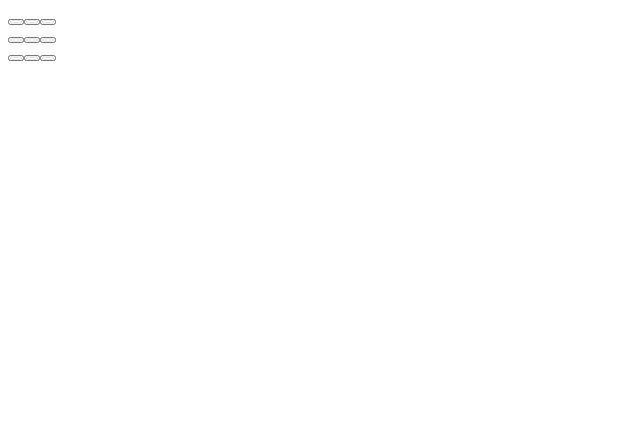
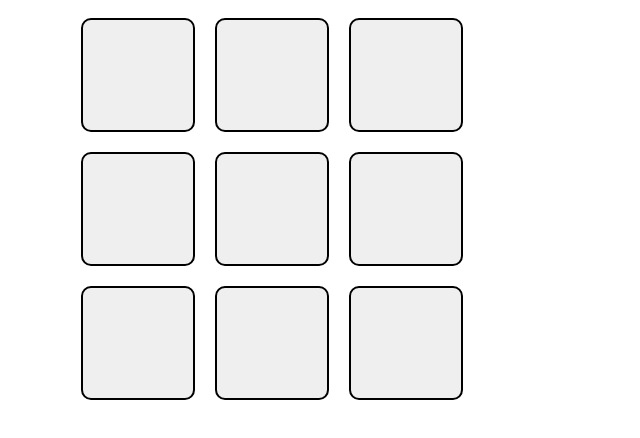
Before and after one commit to kerichdev/uni-devtasks, a plain HTML site: page raccoons/src/index.html in a window 1280 px wide. Shown: the whole page, without its empty margins (0-640 px from the left). Drawn offline with Linux system fonts and the light colour scheme.

Commit message:
[fix] some centering attempts

```diff
--- a/raccoons/src/style.css
+++ b/raccoons/src/style.css
@@ -2,6 +2,7 @@
     display: table;
     width: 90%;
     border-collapse: collapse;
+    margin: auto;
 }
 
 .buttonRow {
@@ -12,3 +13,10 @@
 .buttonCol {
     display: table-cell;
 }
+
+.racButton {
+    padding: 55px 55px 55px 55px; /* im gonna make em square */
+    margin: 10px;
+    border: 2px solid #000;
+    border-radius: 10px;
+}
```
